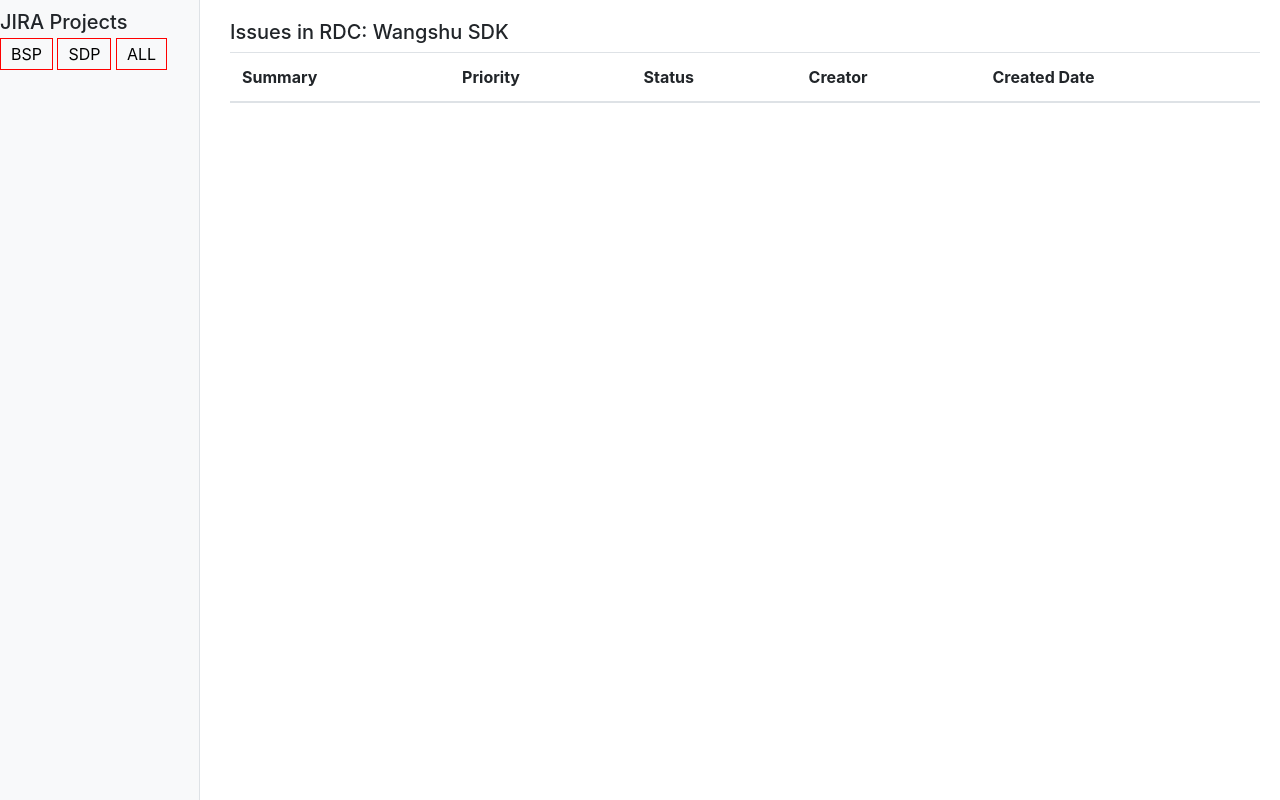
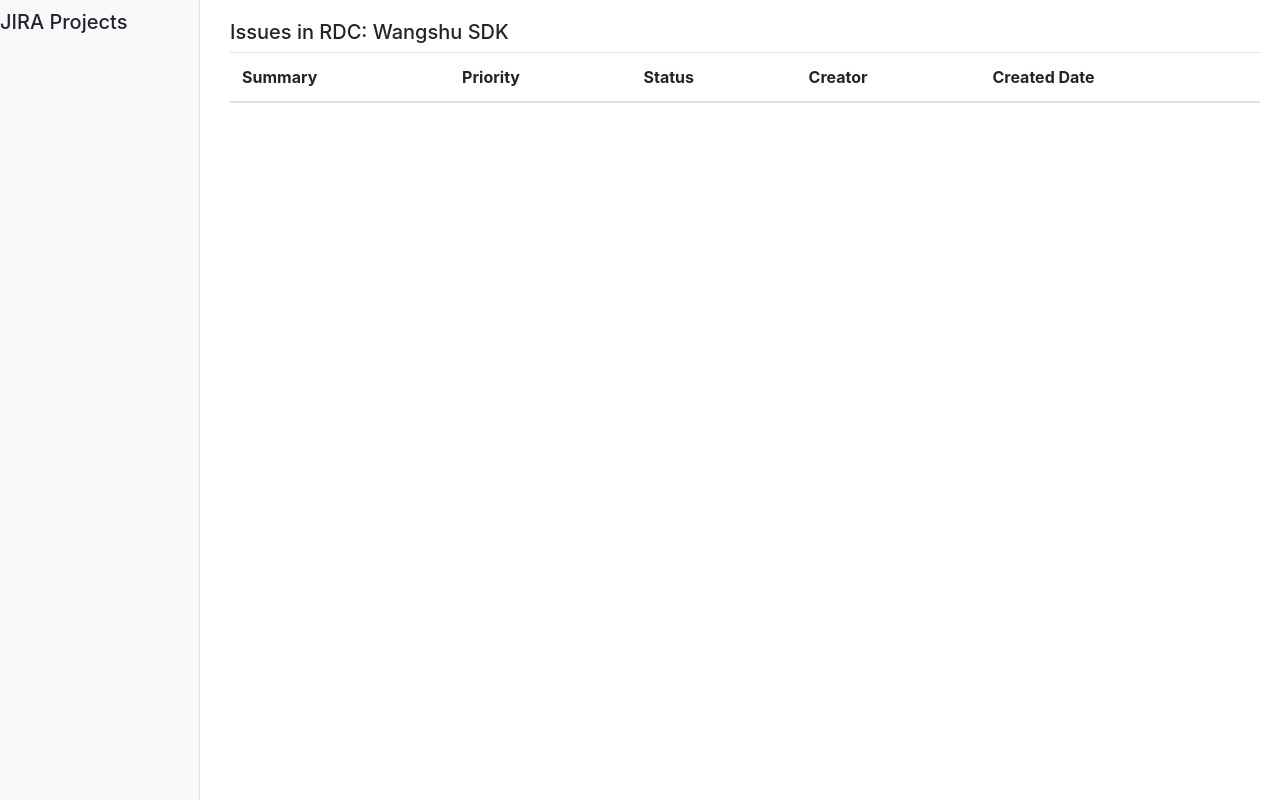
Before and after one commit to luoxiafeng/jira_report, a Flask app: page / in a window 1280 px wide. Run offline with Flask 3, Linux system fonts and the light colour scheme; lists and menus that the app fills with data are empty; some libraries are stand-ins or nearby versions.

Commit message:
Basic can be used

```diff
--- a/app.py
+++ b/app.py
@@ -26,115 +26,113 @@
 projects = jira.projects()
 
 def get_issues(jira, jql):
-    all_issues = []
-    all_issues = jira.search_issues(jql, startAt=0, maxResults=1000)
-    return all_issues
+    try:
+        all_issues = []
+        all_issues = jira.search_issues(jql, startAt=0, maxResults=1000)
+        return all_issues
+    except Exception as e:
+        print(f"Failed to get issues: {e}")
+        return []
 
 def get_epic_data(project_name):
-    # 获取指定项目的所有 Epic
-    jql = f"issuetype = Epic AND project = '{project_name}'"
-    epics = get_issues(jira, jql)
+    try:
+        # 获取指定项目的所有 Epic
+        jql = f"issuetype = Epic AND project = '{project_name}'"
+        epics = get_issues(jira, jql)
 
-    epic_data = []
-    for epic in epics:
-        issue_key = epic.key
-        summary = epic.fields.summary
-        status = epic.fields.status.name
-        target_version = getattr(epic.fields, 'customfield_10007', 'N/A')  # 假设 target version 是自定义字段
-        # 获取该 Epic 下的 Story
-        stories_jql = f'"Epic Link" = {issue_key}'
-        stories = get_issues(jira, stories_jql)
-        story_count = len(stories)
-        completed_stories = sum(1 for story in stories if story.fields.status.name == 'Done')
-        completion_percentage = (completed_stories / story_count * 100) if story_count > 0 else 0
+        epic_data = []
+        for epic in epics:
+            issue_key = epic.key
+            summary = epic.fields.summary
+            status = epic.fields.status.name
+            target_version = getattr(epic.fields, 'customfield_10007', 'N/A')  # 假设 target version 是自定义字段
+            # 获取该 Epic 下的 Story
+            stories_jql = f'"Epic Link" = {issue_key}'
+            stories = get_issues(jira, stories_jql)
+            story_count = len(stories)
+            completed_stories = sum(1 for story in stories if story.fields.status.name == 'Done')
+            completion_percentage = (completed_stories / story_count * 100) if story_count > 0 else 0
 
-        epic_data.append({
-            'Issue Key': issue_key,
-            'Summary': summary,
-            'Status': status,
-            'Target Version': target_version,
-            'Story Count': story_count,
-            'Completion Percentage': f"{completion_percentage:.1f}%"
-        })
-    return epic_data
+            epic_data.append({
+                'Issue Key': issue_key,
+                'Summary': summary,
+                'Status': status,
+                'Target Version': target_version,
+                'Story Count': story_count,
+                'Completion Percentage': f"{completion_percentage:.1f}%"
+            })
+        return epic_data
+    except Exception as e:
+        print(f"Failed to get epic data: {e}")
+        return []
 
 @app.route('/')
 def home():
     return render_template('index.html', projects=projects)
 
-@app.route('/bsp')
-def bsp_page():
-    return render_template('bsp.html', projects=projects)
-
-@app.route('/sdp')
-def sdp_page():
-    return render_template('sdp.html', projects=projects)
-
-@app.route('/all')
-def all_page():
-    return render_template('all.html', projects=projects)
-
 @app.route('/project_stats')
 def project_stats():
     # 获取项目名称
     project_name = request.args.get('project_name')
+    try:
+        if not project_name:
+            return "Project name not found", 400
 
-    if not project_name:
-        return "Project name not found", 400
+        # 生成项目相关的 JQL 查询
+        jql = f"issuetype = Story AND project = '{project_name}'"
 
-    # 生成项目相关的 JQL 查询
-    jql = f"issuetype = Story AND project = '{project_name}'"
+        # 一次性获取所有类型的 story
+        all_stories_issues = get_issues(jira, jql)
 
-    # 一次性获取所有类型的 story
-    all_stories_issues = get_issues(jira, jql)
-
-    # 统计已完成和未完成的 story 数量
-    done_stories = sum(1 for issue in all_stories_issues if issue.fields.status.name == 'Done')
-    not_done_stories = len(all_stories_issues) - done_stories
-    all_stories = len(all_stories_issues)
+        # 统计已完成和未完成的 story 数量
+        done_stories = sum(1 for issue in all_stories_issues if issue.fields.status.name == 'Done')
+        not_done_stories = len(all_stories_issues) - done_stories
+        all_stories = len(all_stories_issues)
+    except Exception as e:
+        f"Failed to get story data: {e}", 500
+        pass
 
     # 获取 Epic 数据
     epic_data = get_epic_data(project_name)
+    try:
+        # 创建图表
+        fig, (ax1, ax2) = plt.subplots(1, 2, figsize=(14, 6))  # 增加宽度以拉大图表间距
 
-    # 创建图表
-    fig, (ax1, ax2) = plt.subplots(1, 2, figsize=(14, 6))  # 增加宽度以拉大图表间距
-    fig.suptitle('Story 完成情况', fontsize=16, fontweight='bold')  # 添加图表上方的标题
+        # 调整子图之间的间距
+        plt.subplots_adjust(wspace=0.4)  # 调整子图之间的水平间距
 
-    # 调整子图之间的间距
-    plt.subplots_adjust(wspace=0.4)  # 调整子图之间的水平间距
+        # 绘制柱状图
+        categories = ['All Stories', 'Completed Stories', 'Incomplete Stories']
+        counts = [all_stories, done_stories, not_done_stories]
 
-    # 绘制柱状图
-    categories = ['All Stories', 'Completed Stories', 'Incomplete Stories']
-    counts = [all_stories, done_stories, not_done_stories]
+        bars = ax1.bar(categories, counts, color=['blue', 'green', 'red'])
+        ax1.set_ylabel('Count')
+        ax1.set_title(f'Story Statistics for {project_name}')
+        # 在柱状图上方标注数量
+        for bar in bars:
+            height = bar.get_height()
+            ax1.text(bar.get_x() + bar.get_width() / 2, height, f'{int(height)}',
+                    ha='center', va='bottom', fontsize=10, color='black')
 
-    bars = ax1.bar(categories, counts, color=['blue', 'green', 'red'])
-    ax1.set_ylabel('Count')
-    ax1.set_title(f'Story Statistics for {project_name}')
+        # 绘制饼图
+        labels = ['Completed', 'Incomplete']
+        sizes = [done_stories, not_done_stories]
+        colors = ['green', 'red']
+        explode = (0.1, 0)  # 突出显示已完成的部分
 
-    # 在柱状图上方标注数量
-    for bar in bars:
-        height = bar.get_height()
-        ax1.text(bar.get_x() + bar.get_width() / 2, height, f'{int(height)}',
-                 ha='center', va='bottom', fontsize=10, color='black')
+        ax2.pie(sizes, explode=explode, labels=labels, autopct='%1.1f%%', colors=colors,
+                shadow=True, startangle=140)
+        ax2.set_title('Story Completion Percentage')
 
-    # 绘制饼图
-    labels = ['Completed', 'Incomplete']
-    sizes = [done_stories, not_done_stories]
-    colors = ['green', 'red']
-    explode = (0.1, 0)  # 突出显示已完成的部分
+        # 将图表保存到字节流
+        buf = io.BytesIO()
+        plt.savefig(buf, format='png')
+        buf.seek(0)
+        plot_url = base64.b64encode(buf.getvalue()).decode('utf8')
+        plt.close()
 
-    ax2.pie(sizes, explode=explode, labels=labels, autopct='%1.1f%%', colors=colors,
-            shadow=True, startangle=140)
-    ax2.set_title('Story Completion Percentage')
-
-    # 将图表保存到字节流
-    buf = io.BytesIO()
-    plt.savefig(buf, format='png')
-    buf.seek(0)
-    plot_url = base64.b64encode(buf.getvalue()).decode('utf8')
-    plt.close()
-
-    return render_template('project_stats.html', projects=projects, plot_url=plot_url, project_name=project_name, epic_data=epic_data)
-
+        return render_template('project_stats.html', projects=projects, plot_url=plot_url, project_name=project_name, epic_data=epic_data)
+    except Exception as e:
+        return "Failed to generate plot", 500
 if __name__ == '__main__':
     app.run(debug=True)
--- a/templates/base.html
+++ b/templates/base.html
@@ -67,11 +67,6 @@
             </li>
             {% endfor %}
         </ul>
-        <div class="menu">
-            <a href="{{ url_for('bsp_page') }}">BSP</a>
-            <a href="{{ url_for('sdp_page') }}">SDP</a>
-            <a href="{{ url_for('all_page') }}">ALL</a>
-        </div>
     </div>
 
     <div class="main-content">
```
Also changed, not shown: templates/all.html (deleted, +0 -12 lines), templates/bsp.html (deleted, +0 -9 lines), templates/project_stats.html (+1 -0 lines), templates/sdp.html (deleted, +0 -9 lines).
